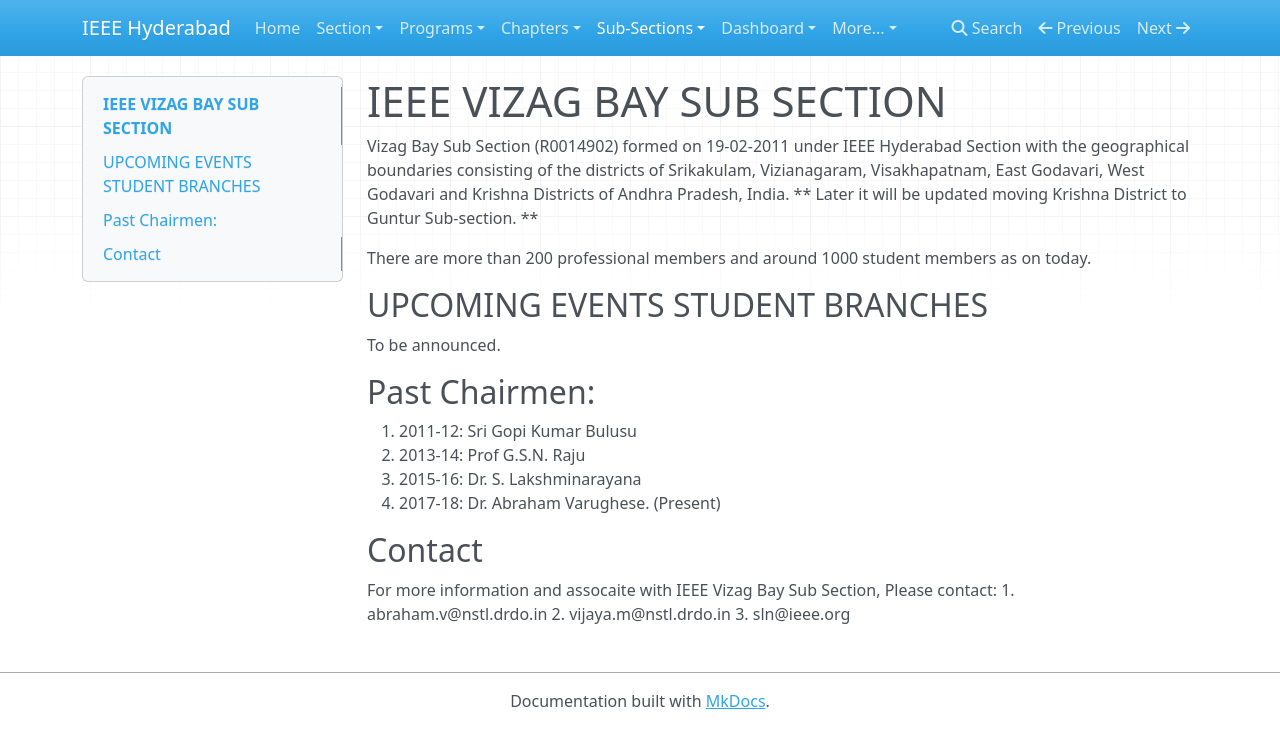
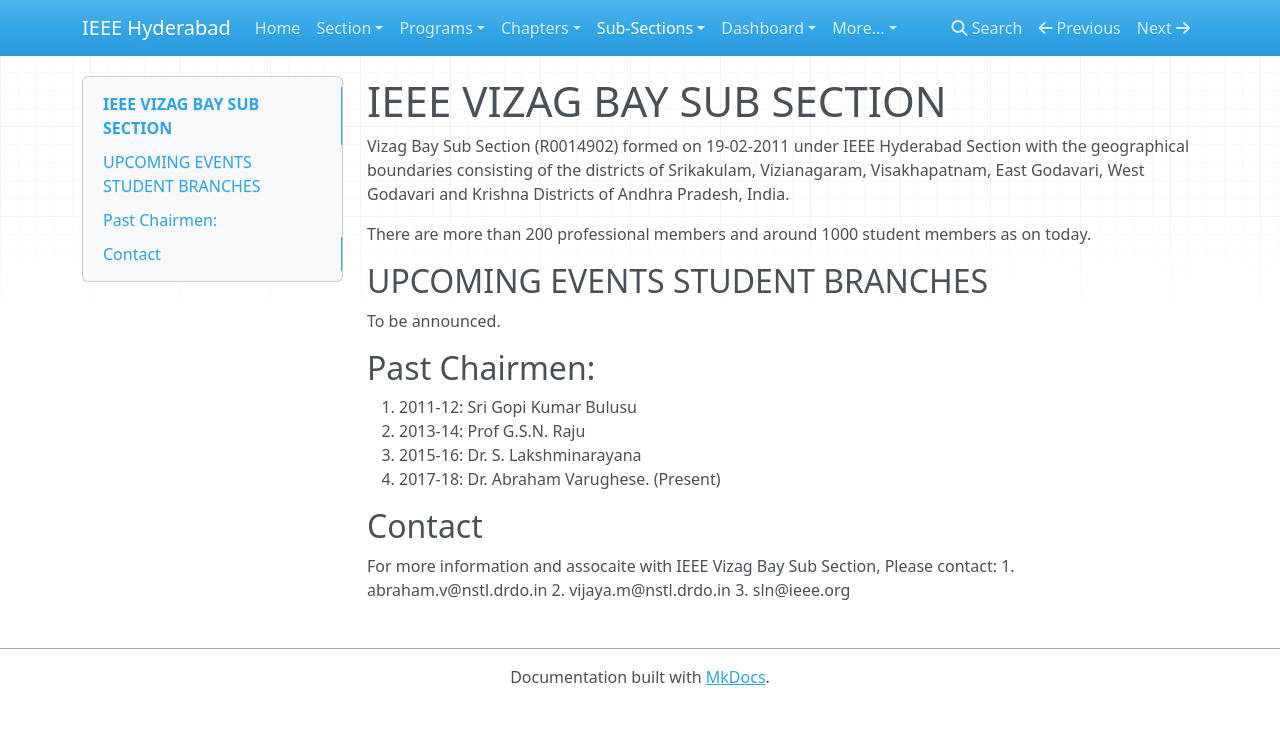
Before and after one commit to ieeehyd-website/2018, an MkDocs documentation site: the page built from website/docs/sub-sections/vizag/vizag.md, in a window 1280 px wide. Shown: the top 748 px of the page. Built offline with MkDocs 1.6.1, drawn with Linux system fonts in a browser that asks for light colours; nearby versions of some CDN libraries; old or Windows-style settings are respelled for this version of MkDocs.

Commit message:
Update vizag.md

```diff
--- a/website/docs/sub-sections/vizag/vizag.md
+++ b/website/docs/sub-sections/vizag/vizag.md
@@ -1,5 +1,5 @@
 # IEEE VIZAG BAY SUB SECTION
-Vizag Bay Sub Section (R0014902) formed on 19-02-2011 under IEEE Hyderabad Section with the geographical boundaries consisting of the districts of Srikakulam, Vizianagaram, Visakhapatnam, East Godavari, West Godavari and Krishna Districts of Andhra Pradesh, India. ** Later it will be updated moving Krishna District to Guntur Sub-section. **
+Vizag Bay Sub Section (R0014902) formed on 19-02-2011 under IEEE Hyderabad Section with the geographical boundaries consisting of the districts of Srikakulam, Vizianagaram, Visakhapatnam, East Godavari, West Godavari and Krishna Districts of Andhra Pradesh, India.
 
 There are more than 200 professional members and around 1000 student members as on today.
 
```
